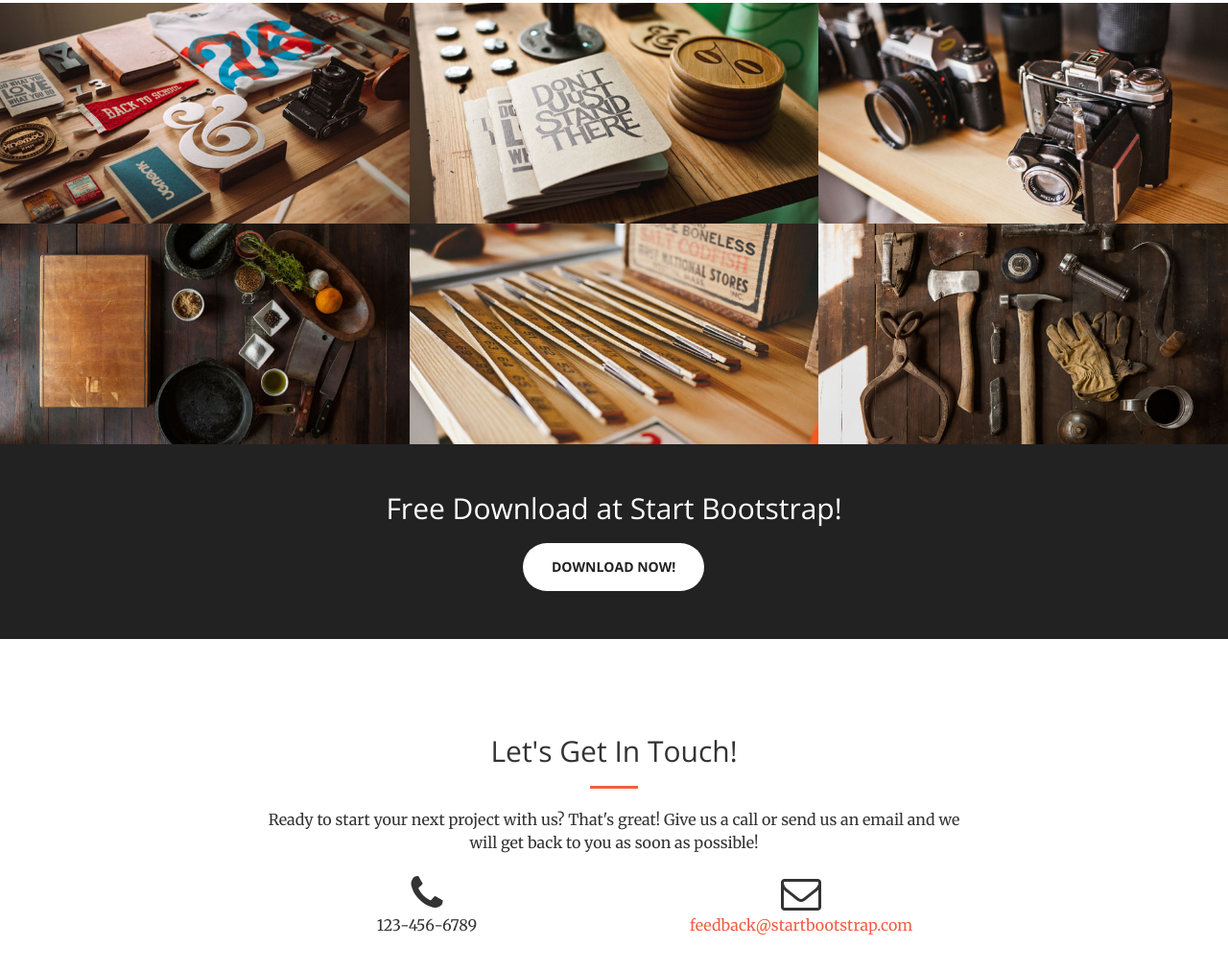
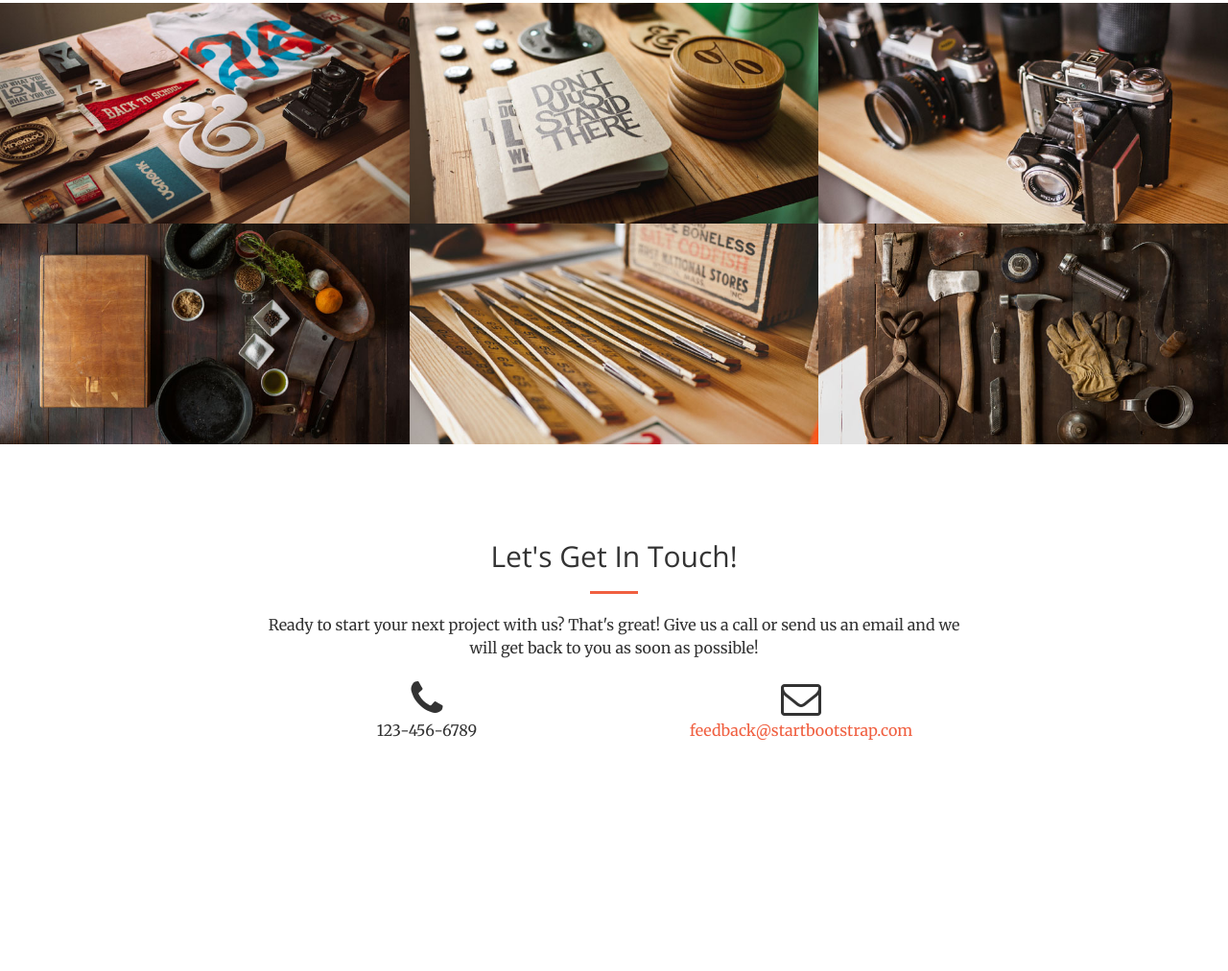
Before and after one commit to mstrub87/mstrub87.github.io, a website: page index.html in a window 1280 px wide. Shown: the part 1671-2683 px from the top of the page at 96% size. After the commit the page ends 2564 px from the top, so only its background shows below. Drawn offline with nearby package versions, Linux system fonts and the light colour scheme.

Commit message:
Update index.html

```diff
--- a/index.html
+++ b/index.html
@@ -232,15 +232,6 @@
         </div>
     </section>
 
-    <aside class="bg-dark">
-        <div class="container text-center">
-            <div class="call-to-action">
-                <h2>Free Download at Start Bootstrap!</h2>
-                <a href="http://startbootstrap.com/template-overviews/creative/" class="btn btn-default btn-xl sr-button">Download Now!</a>
-            </div>
-        </div>
-    </aside>
-
     <section id="contact">
         <div class="container">
             <div class="row">
```
